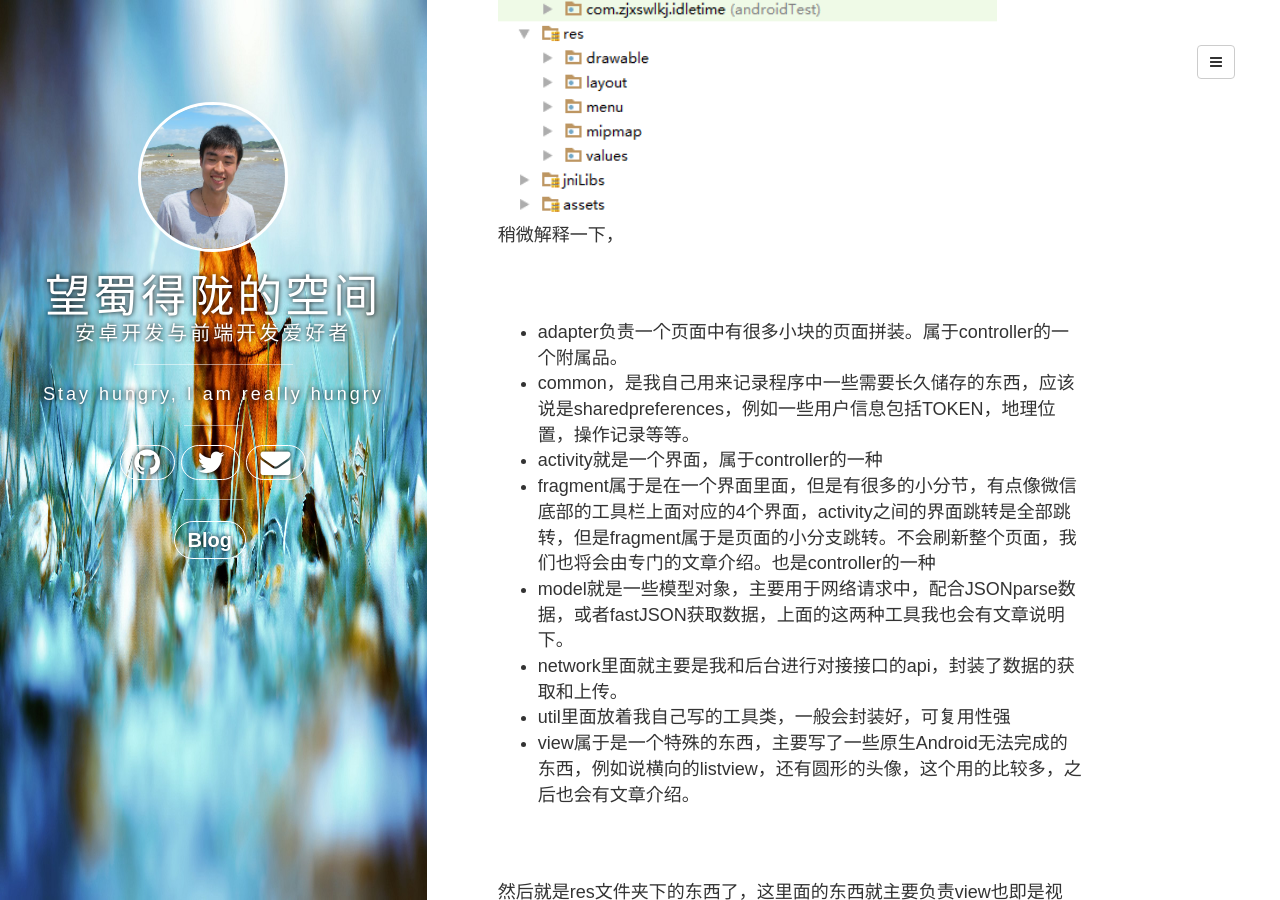
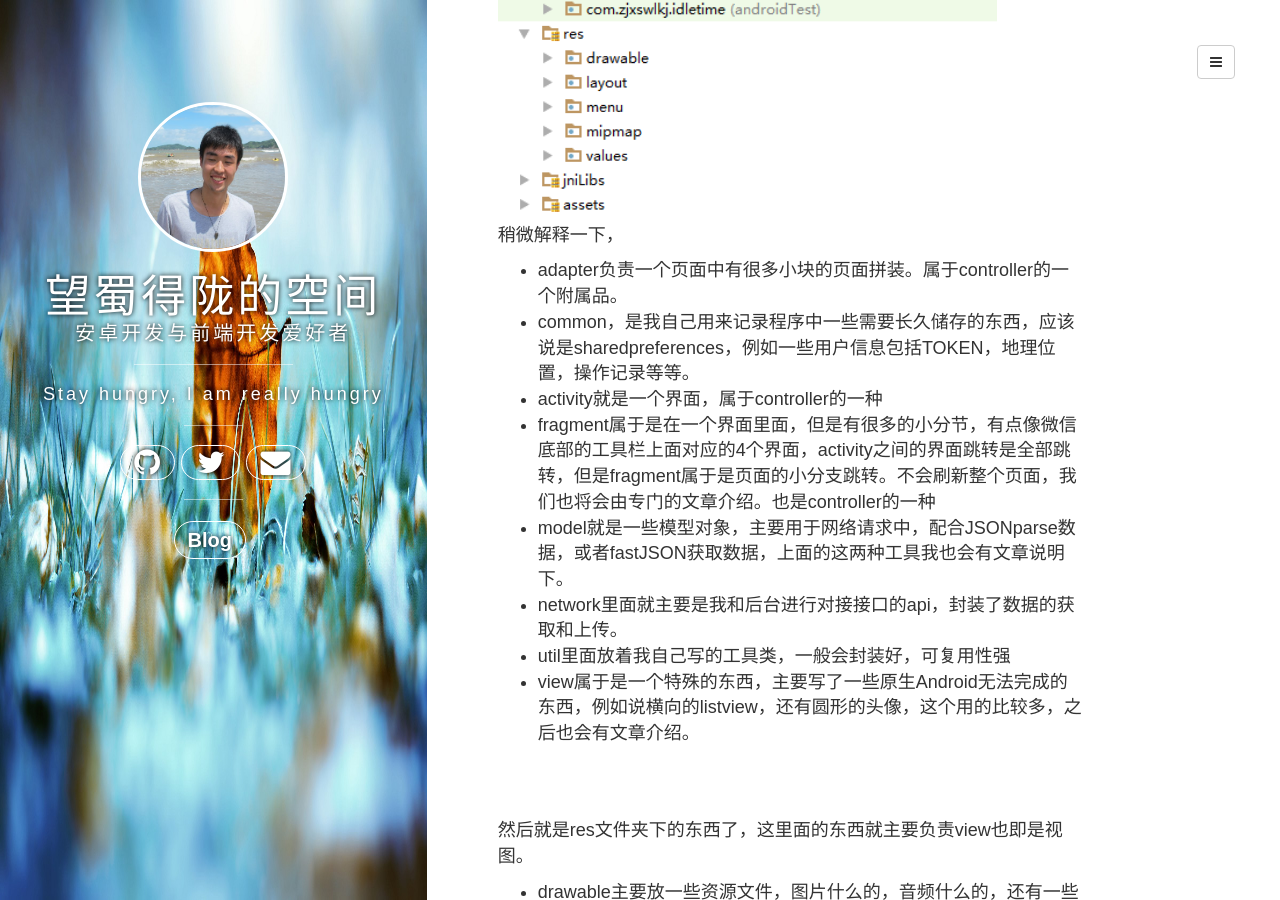
Before and after one commit to Sheldon-Yin/Sheldon-Yin.github.io, a Jekyll site: the page built from _posts/2016-02-23-android-01.md, in a window 1280 px wide and 900 px high, scrolled down 2007 px. Built offline with Jekyll 4.4.1, drawn with Linux system fonts in a browser that asks for light colours; nearby versions of some CDN libraries; comment, search, counter and statistics services are not loaded.

Commit message:
Android-01 new

```diff
--- a/_posts/2016-02-23-android-01.md
+++ b/_posts/2016-02-23-android-01.md
@@ -45,8 +45,6 @@ tags: [android]
 <br/><br/>
 
 
-
-
 在不同的业务阶段关注重点不同，后期bugfix的阶段也会有不同的问题出现。虽然说将内容分割成几块看似增加了程序的复杂程度，但是其实这个也是在程序的编写过程中，能够很好地适应需求改动的一种程序架构。
 
 先贴出我的程序结构图，供大家参考一下：
@@ -54,12 +52,6 @@ tags: [android]
 <img src="{{page.image}}" width="85%"/>
 
 稍微解释一下，
-
-
-
-<br/><br/>
-
-
 
 * adapter负责一个页面中有很多小块的页面拼装。属于controller的一个附属品。
 * common，是我自己用来记录程序中一些需要长久储存的东西，应该说是sharedpreferences，例如一些用户信息包括TOKEN，地理位置，操作记录等等。
@@ -85,16 +77,13 @@ tags: [android]
 * jniLibs主要是放库文件的，还有一些动态链接库
 * assets么，我在里面放了一些json，方便我自己程序调用，具体怎么用，就看你的了。当然也可以在这里放音频什么的。
 
+<br/><br/>
 
 
 
 接下来来看一下MVC的结构在Android具体程序代码中的体现吧。就以我代码中的一个功能，非常常见的关注过的用户列表为例，代码就采用我编写过的代码来说明，也欢迎各位在我代码不完善的地方，或者不简洁的地方多提意见。
 
 首先是model，关注这样的行为，在用户那边，想要看到关注者的名字、头像、年龄、关注时间。因此我们这个model主要是为了用来给view来显示的，同时需要对这个关注者进行操作，则需要知道关注者的id，因此我们的model就如下。
-
-
-<br/><br/>
-
 
 
 ~~~java
@@ -109,13 +98,14 @@ public class Gather {
 }
 ~~~
 
-<br/><br/>
-
 
 
 
 最上面的package是我的包名，这里相当于这个文件所在的位置。
 由于篇幅限制，我们这里就省去了一些getter和setter函数。
+
+
+<br/><br/>
 
 在有了model之后，我们就需要有与其显示相关的view，在Android中，这个view是由xml文件来承担的，当然还有一些视图上面的效果还需要controller来实现。这个有一点像html前端开发中css/html和js的关系。
 
@@ -123,12 +113,7 @@ public class Gather {
 
 
 
-<br/><br/>
-
 activiy_my_gather:
-
-
-
 
 ~~~xml
 <?xml version="1.0" encoding="utf-8"?>
@@ -168,14 +153,9 @@ activiy_my_gather:
 
 
 
-
-
 <br/><br/>
 而每一个关注的用户都是一个小块，需要显示在上面的listview中，
 item_gather_view:
-
-
-
 
 
 ~~~xml
@@ -218,9 +198,6 @@ item_gather_view:
 
 
 
-<br/><br/>
-
-
 
 
 我们这里使用了pulltorefreshlistview来展示列表。代码可不必深究，我们这里主要说明这个程序的结构逻辑。总之上面的代码就是我们的视图代码。正如代码中所示，界面上会显示用户的照片和名称。关于年龄和时间，在后来的产品需求中去掉了，所以代码中也没有了。
@@ -230,10 +207,13 @@ item_gather_view:
 * 将数据显示到列表中
 * 如果有进一步操作，还需要承担页面跳转等职责
 
+
+
+<br/><br/>
+
 这时候我们来看一下controller的代码：
 
 GatherMeActivity：
-<br/><br/>
 
 ~~~java
 public class GatherMeActivity  extends Activity implements View.OnClickListener {
@@ -303,8 +283,6 @@ public class GatherMeActivity  extends Activity implements View.OnClickListener
 }
 ~~~
 
-<br/><br/><br/>
-
 
 我们注意到几个业务逻辑相关的函数。onCreate负责初始化界面。getMyGather负责接收关注者的数据数组。由于使用了listview，所以我们需要adapter来接收数据，生成每一个小块的view后，再填到主列表界面中去。
 
@@ -314,6 +292,9 @@ public class GatherMeActivity  extends Activity implements View.OnClickListener
 
 adapter在Android程序中使用的非常多，我们也会有文章再提及到。这里不再赘述。
 
+
+<br/><br/><br/>
+
 谢谢大家看到这里，也欢迎提出问题和建议。
 
 接下来的一章，我们会介绍有关Android程序代码编写规范的问题。
```
